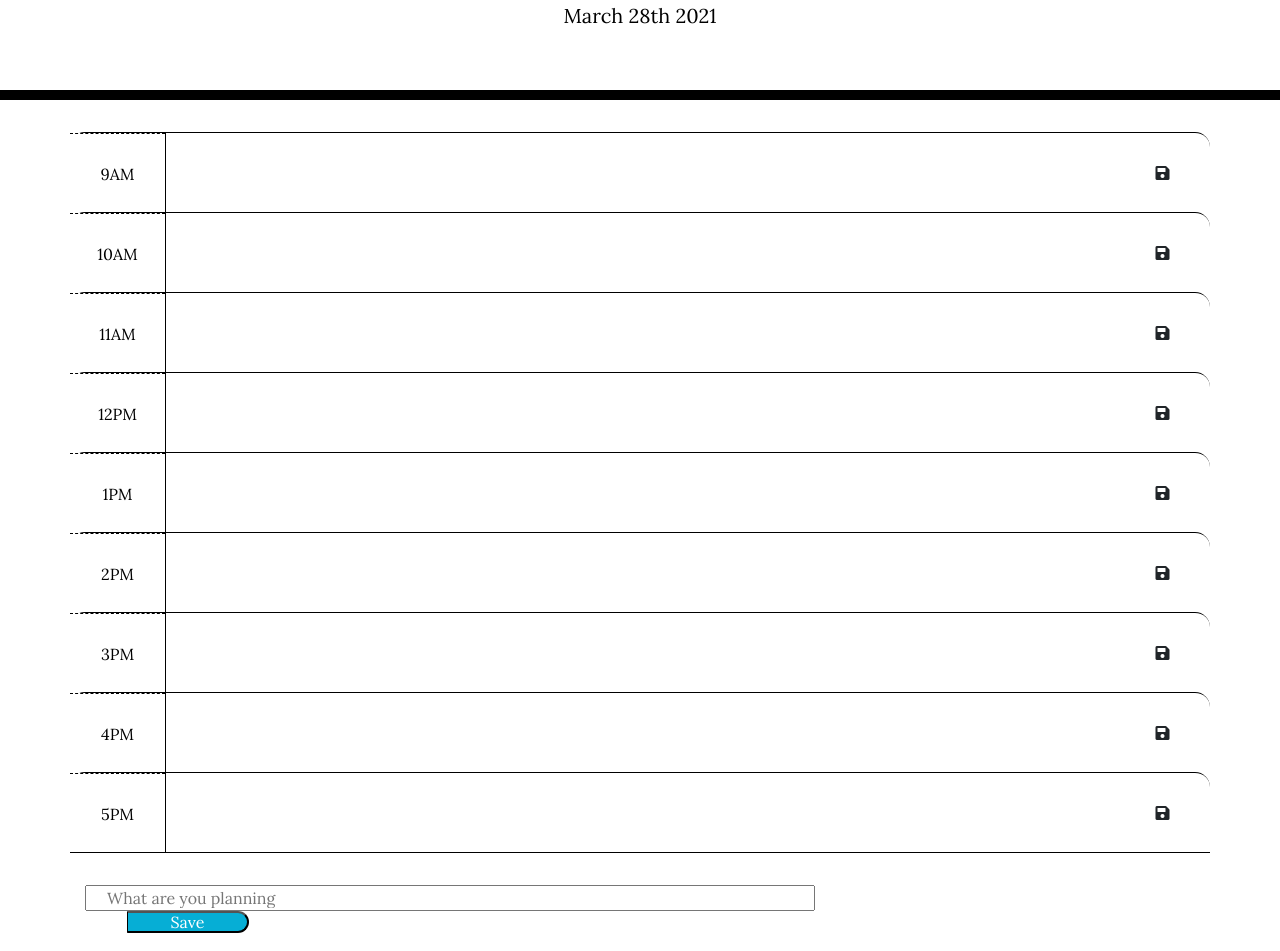
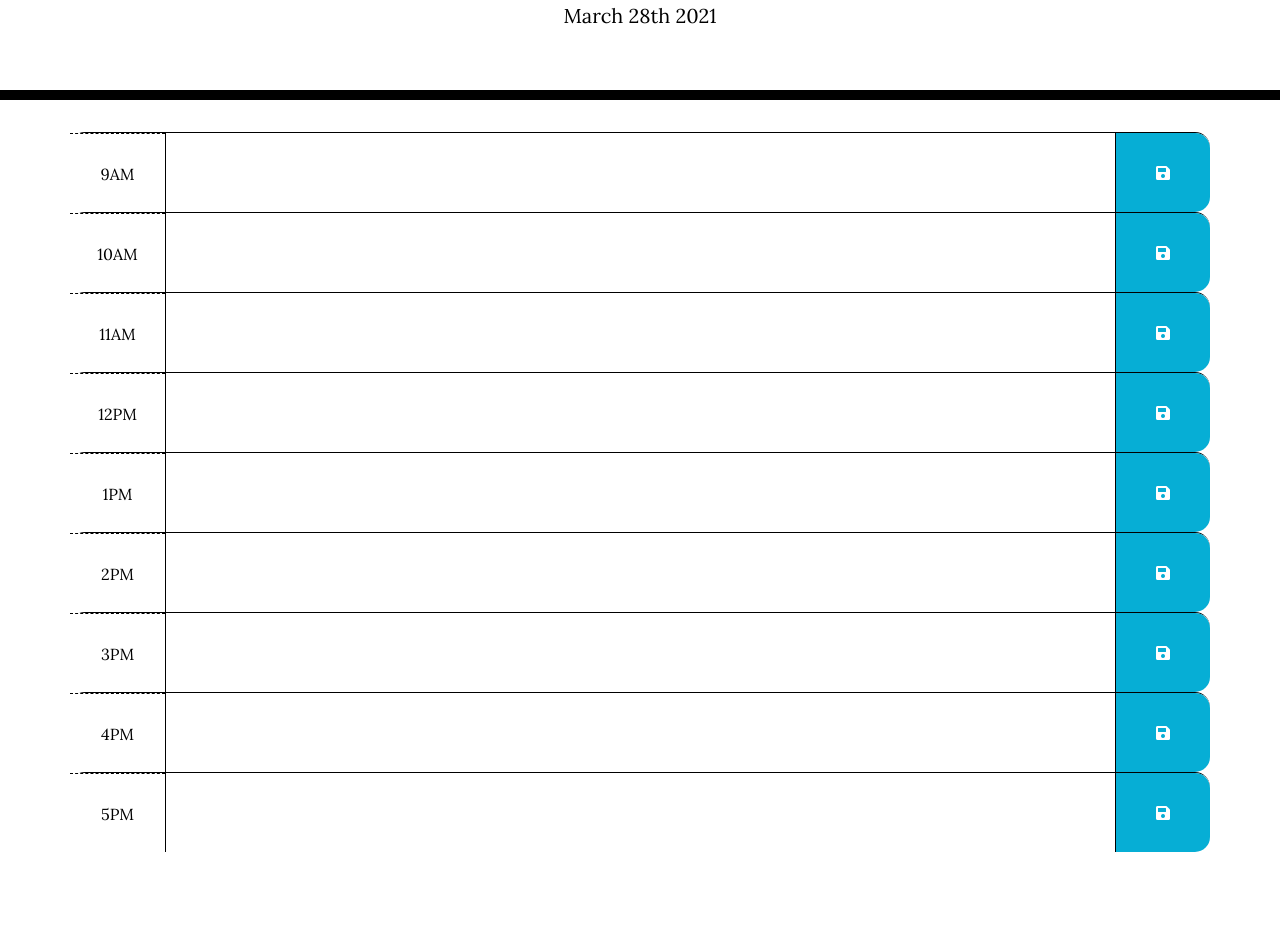
Before and after one commit to greenkimparsons/work-day-scheduler, a plain HTML site: page index.html in a window 1280 px wide. Shown: the part 212-1163 px from the top of the page. After the commit the page ends 1064 px from the top, so only its background shows below. Drawn offline with nearby package versions, Linux system fonts and the light colour scheme.

Commit message:
styled save button and linked it

```diff
--- a/assets/css/style.css
+++ b/assets/css/style.css
@@ -72,7 +72,7 @@ input {
   color: white;
 }
 
-button {
+#save-button {
   border-left: 1px solid black;
   border-top-right-radius: 15px;
   border-bottom-right-radius: 15px;
@@ -81,13 +81,13 @@ button {
   text-align: center;
 }
 
-button:hover {
+#save-button:hover {
   background-color: #065668;
 }
 
 /* how to get rid of the black border when clicking on the button
   and why does it glitch/refresh when i do click it */
-button:active {
+#save-button:active {
   font-size: 20px;
   transition: all 0.3s ease-in-out;
 }
--- a/assets/script.js
+++ b/assets/script.js
@@ -1,4 +1,6 @@
 var currentDateTimeSpan = $("#current-date-time");
+// var currentDateTimeSpan = document.querySelector("#current-date-time");
+console.log(currentDateTimeSpan);
 
 function updateCurrentTime(){
     currentDateTimeSpan.text(moment().format("MMMM Do YYYY"));
@@ -48,7 +50,7 @@ saveButton.addEventListener("click", function(event) {
   });
 
 
-  // Jonathan's gem store example
+
   var timesAndTasks = $("#times-and-tasks");
 
   for(var i = 0; i < timeBlock.length; i++){
--- a/index.html
+++ b/index.html
@@ -39,7 +39,7 @@
               <span>9AM</span>
             </div>
             <textarea class="col-sm-10 description"></textarea>
-            <div class="col-sm-1 saveBtn">
+            <div class="col-sm-1 saveBtn" id="save-button">
               <i class="fas fa-save"></i>
             </div>
           </div>
@@ -48,7 +48,7 @@
               <span>10AM</span>
             </div>
             <textarea class="col-sm-10 description"></textarea>
-            <div class="col-sm-1 saveBtn">
+            <div class="col-sm-1 saveBtn" id="save-button">
               <i class="fas fa-save"></i>
             </div>
           </div>
@@ -57,7 +57,7 @@
               <span>11AM</span>
             </div>
             <textarea class="col-sm-10 description"></textarea>
-            <div class="col-sm-1 saveBtn">
+            <div class="col-sm-1 saveBtn" id="save-button">
               <i class="fas fa-save"></i>
             </div>
           </div>
@@ -66,7 +66,7 @@
               <span>12PM</span>
             </div>
             <textarea class="col-sm-10 description"></textarea>
-            <div class="col-sm-1 saveBtn">
+            <div class="col-sm-1 saveBtn" id="save-button">
               <i class="fas fa-save"></i>
             </div>
           </div>
@@ -75,7 +75,7 @@
               <span>1PM</span>
             </div>
             <textarea class="col-sm-10 description"></textarea>
-            <div class="col-sm-1 saveBtn">
+            <div class="col-sm-1 saveBtn" id="save-button">
               <i class="fas fa-save"></i>
             </div>
           </div>
@@ -84,7 +84,7 @@
               <span>2PM</span>
             </div>
             <textarea class="col-sm-10 description"></textarea>
-            <div class="col-sm-1 saveBtn">
+            <div class="col-sm-1 saveBtn" id="save-button">
               <i class="fas fa-save"></i>
             </div>
           </div>
@@ -93,7 +93,7 @@
               <span>3PM</span>
             </div>
             <textarea class="col-sm-10 description"></textarea>
-            <div class="col-sm-1 saveBtn">
+            <div class="col-sm-1 saveBtn" id="save-button">
               <i class="fas fa-save"></i>
             </div>
           </div>
@@ -102,7 +102,7 @@
               <span>4PM</span>
             </div>
             <textarea class="col-sm-10 description"></textarea>
-            <div class="col-sm-1 saveBtn">
+            <div class="col-sm-1 saveBtn" id="save-button">
               <i class="fas fa-save"></i>
             </div>
           </div>
@@ -111,22 +111,10 @@
               <span>5PM</span>
             </div>
             <textarea class="col-sm-10 description"></textarea>
-            <div class="col-sm-1 saveBtn">
+            <div class="col-sm-1 saveBtn" id="save-button">
               <i class="fas fa-save"></i>
             </div>
           </div>
-      <span class="row" id="times-and-tasks">
-        <div class="col-6 col-md-6 col-xl-8">
-          <input
-            type="text"
-            class="form-input w-100"
-            id="planner-input"
-            name="planner-input"
-            placeholder="What are you planning"
-          />
-          <button class="col-4 col-md-2 col-xl-2" id="save-button">Save</button>
-        </div>
-      </span>
     </div>
     <!-- <script src="https://cdnjs.cloudflare.com/ajax/libs/jquery/3.2.1/jquery.min.js"></script> -->
     <script src="https://code.jquery.com/jquery-3.4.1.min.js"></script>
```
